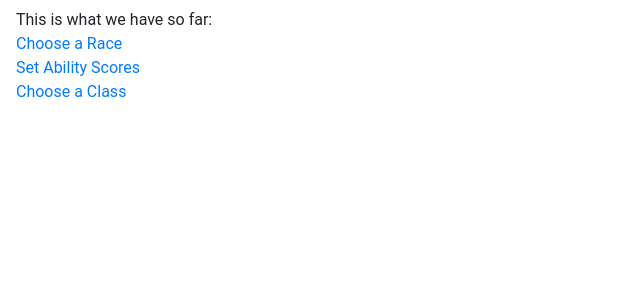
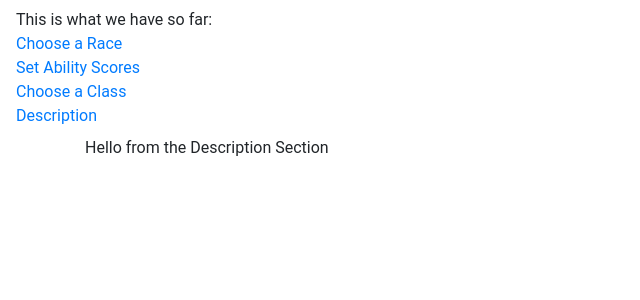
Before and after one commit to conorreedy/character-buidler, a React (Create React App) app: page /description in a window 1280 px wide. Shown: the top 300 px of the page, without its empty margins (0-640 px from the left). Built offline with nearby package versions, Linux system fonts and the light colour scheme.

Commit message:
file structure stubbed out

```diff
--- a/src/App.js
+++ b/src/App.js
@@ -13,6 +13,7 @@ import Helmet from 'react-helmet';
 // import DndClasses from './Components/DndClasses';
 import RaceSelectionForm from './Components/RaceForm';
 import AsiGenerator from './Components/AbilityScore';
+import CharDescription from './Components/CharDescription';
 
 function NavBar() {
   return (
@@ -21,6 +22,7 @@ function NavBar() {
       <div><a href="/setup">Choose a Race</a></div>
       <div><a href="/asi">Set Ability Scores</a></div>
       <div><a href="">Choose a Class</a></div>
+      <div><a href="/description">Description</a></div>
     </div>
   );
 }
@@ -83,6 +85,12 @@ function App() {
           </div>
         </Route>
 
+        <Route path="/description" >
+          <div className="container descript">
+            <CharDescription />
+          </div>
+        </Route>
+
       </Switch>
     </Router>
   );
--- /dev/null
+++ b/src/Components/CharDescription/index.js
@@ -0,0 +1,20 @@
+import React from 'react';
+import './CharDescription.css';
+import AppDictionary from '../../Dictionary';
+
+const Skills_Data = AppDictionary.SKILLS;
+
+class CharDescription extends React.Component {
+    constructor(props) {
+        super(props);
+    }
+
+    render() {
+        return (
+            <div>Hello from the Description Section</div>
+        )
+    }
+}
+
+
+export default CharDescription;
--- a/src/Dictionary/index.js
+++ b/src/Dictionary/index.js
@@ -1,6 +1,5 @@
 // import React from 'react';
 
-const AppDictionary = {
 
 // TODO:
 // languages need to be converted to object with string display and array of languages
@@ -10,6 +9,8 @@ const AppDictionary = {
 // 1. darkvision is repeated multiple times
 // 2. some features allow for spells to be added
 // 3. some add extra skill proficiency options, which prob need to be used later
+
+const AppDictionary = {
 
     'RACE_DATA': [
         {
@@ -1065,26 +1066,118 @@ const AppDictionary = {
             subraces: []
         },
     ],
-    'ASI_ABBREV': {
-        "Str": {
-            name: 'Strength'
+    'LANGUAGES': [
+        {
+            'Language': '',
+            'Script': '',
+            'Typical_Speakers': ''
         },
-        "Dex": {
-            name: 'Dexterity'
+        {
+            'Language': '',
+            'Script': '',
+            'Typical_Speakers': ''
         },
-        "Con": {
-            name: "Constitution"
+        {
+            'Language': '',
+            'Script': '',
+            'Typical_Speakers': ''
         },
-        "Int": {
-            name: "Intelligence"
+        {
+            'Language': '',
+            'Script': '',
+            'Typical_Speakers': ''
         },
-        "Wis": {
-            name: "Wisdom"
+        {
+            'Language': '',
+            'Script': '',
+            'Typical_Speakers': ''
         },
-        "Cha": {
-            name: "Charisma"
-        }
-
+        {
+            'Language': '',
+            'Script': '',
+            'Typical_Speakers': ''
+        },
+        {
+            'Language': '',
+            'Script': '',
+            'Typical_Speakers': ''
+        },
+        {
+            'Language': '',
+            'Script': '',
+            'Typical_Speakers': ''
+        },
+        {
+            'Language': '',
+            'Script': '',
+            'Typical_Speakers': ''
+        },
+        {
+            'Language': '',
+            'Script': '',
+            'Typical_Speakers': ''
+        },
+    ],
+    'ATTRIBUTES': [
+        'Strength',
+        'Dexterity',
+        'Constitution',
+        'Intelligence',
+        'Wisdom',
+        'Charisma',
+    ],
+    'SKILLS': {
+        ByAttrDep: {
+            'Strength': [
+                'Athletics'
+            ],
+            'Dexterity': [
+                'Acrobatics',
+                'Sleight of Hand',
+                'Stealth',
+            ],
+            'Constitution': [],
+            'Intelligence': [
+                'Arcana',
+                'History',
+                'Investigation',
+                'Nature',
+                'Religion',
+            ],
+            'Wisdom': [
+                'Animal Handling',
+                'Insight',
+                'Medicine',
+                'Perception',
+                'Survival'
+            ],
+            'Charisma': [
+                'Deception',
+                'Intimidation',
+                'Performance',
+                'Persuasion',
+            ]
+        },
+        ByAlphabet: [
+            "Acrobatics",
+            "Animal Handling",
+            "Arcana",
+            "Athletics",
+            "Deception",
+            "History",
+            "Insight",
+            "Intimidation",
+            "Investigation",
+            "Medicine",
+            "Nature",
+            "Perception",
+            "Performance",
+            "Persuasion",
+            "Religion",
+            "Sleight of Hand",
+            "Stealth",
+            "Survival",
+        ]
     }
 }
 
```
Also changed, not shown: src/Components/CharDescription/CharDescription.css (added). Lines whose indentation alone changed are shown as unchanged.
